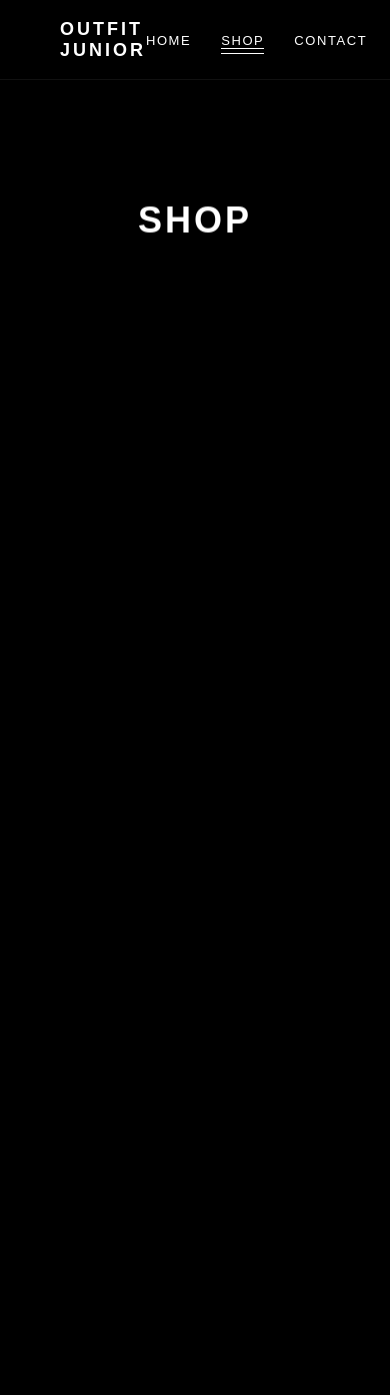
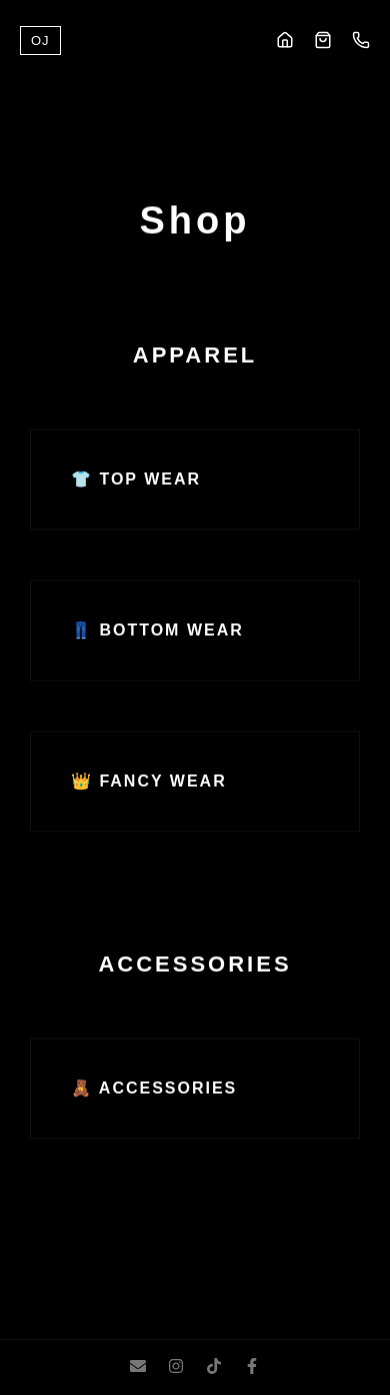
Before and after one commit to talhashah0/outfit-junior, a React (Vite) app: page /shop in a window 390 px wide. Before the commit the page ends 924 px from the top, so only its background shows below. Built offline with nearby package versions, Linux system fonts and the light colour scheme.

Commit message:
Update navbar responsiveness

```diff
--- a/package.json
+++ b/package.json
@@ -11,6 +11,7 @@
   },
   "dependencies": {
     "framer-motion": "^12.23.26",
+    "lucide-react": "^0.562.0",
     "react": "^19.2.0",
     "react-dom": "^19.2.0",
     "react-icons": "^5.5.0",
--- a/src/App.jsx
+++ b/src/App.jsx
@@ -2,6 +2,7 @@ import { Routes, Route, useLocation } from "react-router-dom";
 import { AnimatePresence } from "framer-motion";
 
 import Navbar from "./components/Navbar";
+import Footer from "./components/Footer";
 import PageWrapper from "./components/PageWrapper";
 
 import Home from "./pages/Home";
@@ -13,6 +14,7 @@ import "./App.css";
 
 export default function App() {
   const location = useLocation();
+  const isContact = location.pathname === "/contact";
 
   return (
     <>
@@ -59,6 +61,9 @@ export default function App() {
           </Routes>
         </AnimatePresence>
       </main>
+
+      {/* Footer logic */}
+      <Footer minimal={isContact} />
     </>
   );
 }
--- /dev/null
+++ b/src/components/Footer.css
@@ -0,0 +1,37 @@
+.footer {
+  height: 64px;                /* HARD LIMIT */
+  background: black;
+  display: flex;
+  justify-content: center;
+  align-items: center;
+  gap: 28px;
+  border-top: 1px solid #111;
+}
+
+/* ICONS */
+.footer a {
+  color: #777;
+  font-size: 16px;
+  line-height: 1;
+  transition: color 0.3s ease, transform 0.3s ease;
+}
+
+.footer a:hover {
+  color: white;
+  transform: translateY(-3px);
+}
+
+/* CONTACT PAGE */
+.footer-minimal {
+  height: 48px;
+  border-top: none;
+  opacity: 0.55;
+}
+
+/* MOBILE */
+@media (max-width: 768px) {
+  .footer {
+    height: 56px;
+    gap: 22px;
+  }
+}
--- /dev/null
+++ b/src/components/Footer.jsx
@@ -0,0 +1,44 @@
+import {
+  FaInstagram,
+  FaTiktok,
+  FaFacebookF,
+  FaEnvelope
+} from "react-icons/fa";
+import "./Footer.css";
+
+export default function Footer({ minimal }) {
+  return (
+    <footer className={minimal ? "footer footer-minimal" : "footer"}>
+      <a href="mailto:outfitjuniors@gmail.com" aria-label="Email">
+        <FaEnvelope />
+      </a>
+
+      <a
+        href="https://instagram.com/outfit.junior"
+        target="_blank"
+        rel="noreferrer"
+        aria-label="Instagram"
+      >
+        <FaInstagram />
+      </a>
+
+      <a
+        href="https://tiktok.com/@outfit.junior"
+        target="_blank"
+        rel="noreferrer"
+        aria-label="TikTok"
+      >
+        <FaTiktok />
+      </a>
+
+      <a
+        href="#"
+        target="_blank"
+        rel="noreferrer"
+        aria-label="Facebook"
+      >
+        <FaFacebookF />
+      </a>
+    </footer>
+  );
+}
--- a/src/components/Navbar.css
+++ b/src/components/Navbar.css
@@ -1,61 +1,111 @@
-.navbar {
+/* ===== ROOT NAVBAR ===== */
+.oj-navbar {
   position: fixed;
   top: 0;
+  left: 0;
   width: 100%;
   height: 80px;
-  background: rgba(0, 0, 0, 0.95);
-  display: flex;
-  justify-content: space-between;
-  align-items: center;
-  padding: 0 60px;
-  z-index: 1000;
+  background: #000;
+  z-index: 9999;
 }
 
-.logo {
-  color: white;
-  font-weight: 700;
-  letter-spacing: 3px;
-  font-size: 18px;
+/* ===== INNER ===== */
+.oj-navbar-inner {
+  max-width: 1400px;
+  height: 100%;
+  margin: 0 auto;
+  padding: 0 60px;
+  display: flex;
+  align-items: center;
+  justify-content: space-between;
 }
 
-.nav-links {
+/* ===== BRAND ===== */
+.oj-brand {
   display: flex;
-  gap: 30px;
-  list-style: none;
+  align-items: center;
+  gap: 14px;
+  text-decoration: none;
+  color: #fff;
+  cursor: pointer;
 }
 
-.nav-links a {
-  color: #ccc;
-  text-decoration: none;
+.oj-logo {
+  border: 1px solid #fff;
+  padding: 6px 10px;
   font-size: 13px;
-  letter-spacing: 2px;
-  text-transform: uppercase;
+  letter-spacing: 1px;
 }
 
-.nav-links a.active {
-  color: white;
-  border-bottom: 1px solid white;
-}
-.nav-links a {
-  position: relative;
-  letter-spacing: 0.12em;
+.oj-name {
+  font-size: 13px;
+  letter-spacing: 3px;
 }
 
-.nav-links a::after {
+/* ===== LINKS ===== */
+.oj-links {
+  display: flex;
+  gap: 40px;
+}
+
+.oj-link {
+  color: #fff;
+  text-decoration: none;
+  font-size: 12px;
+  letter-spacing: 2px;
+  position: relative;
+  display: flex;
+  align-items: center;
+  gap: 6px;
+}
+
+/* underline desktop */
+.oj-link::after {
   content: "";
   position: absolute;
   left: 0;
   bottom: -6px;
-  width: 100%;
+  width: 0%;
   height: 1px;
-  background: white;
-  transform: scaleX(0);
-  transform-origin: right;
-  transition: transform 0.4s cubic-bezier(0.22, 1, 0.36, 1);
+  background: #fff;
+  transition: width 0.3s ease;
 }
 
-.nav-links a:hover::after,
-.nav-links a.active::after {
-  transform: scaleX(1);
-  transform-origin: left;
+.oj-link:hover::after,
+.oj-link.active::after {
+  width: 100%;
 }
+
+/* icons hidden on desktop */
+.icon {
+  display: none;
+  width: 18px;
+  height: 18px;
+}
+
+/* ===== MOBILE ONLY ===== */
+@media (max-width: 768px) {
+  .oj-navbar-inner {
+    padding: 0 20px;
+  }
+
+  .oj-name {
+    display: none;
+  }
+
+  .text {
+    display: none;
+  }
+
+  .icon {
+    display: block;
+  }
+
+  .oj-links {
+    gap: 20px;
+  }
+
+  .oj-link::after {
+    display: none;
+  }
+}
--- a/src/components/Navbar.jsx
+++ b/src/components/Navbar.jsx
@@ -1,16 +1,35 @@
 import { NavLink } from "react-router-dom";
+import { Home, ShoppingBag, Phone } from "lucide-react";
 import "./Navbar.css";
 
 export default function Navbar() {
   return (
-    <nav className="navbar">
-      <div className="logo">OUTFIT JUNIOR</div>
+    <header className="oj-navbar">
+      <div className="oj-navbar-inner">
+        {/* LEFT */}
+        <NavLink to="/" className="oj-brand">
+          <div className="oj-logo">OJ</div>
+          <span className="oj-name">OUTFIT JUNIOR</span>
+        </NavLink>
 
-      <ul className="nav-links">
-        <li><NavLink to="/" end>Home</NavLink></li>
-        <li><NavLink to="/shop">Shop</NavLink></li>
-        <li><NavLink to="/contact">Contact</NavLink></li>
-      </ul>
-    </nav>
+        {/* RIGHT */}
+        <div className="oj-links">
+          <NavLink to="/" className="oj-link">
+            <span className="text">HOME</span>
+            <Home className="icon" />
+          </NavLink>
+
+          <NavLink to="/shop" className="oj-link">
+            <span className="text">SHOP</span>
+            <ShoppingBag className="icon" />
+          </NavLink>
+
+          <NavLink to="/contact" className="oj-link">
+            <span className="text">CONTACT</span>
+            <Phone className="icon" />
+          </NavLink>
+        </div>
+      </div>
+    </header>
   );
 }
--- a/src/pages/Shop.css
+++ b/src/pages/Shop.css
@@ -1,75 +1,82 @@
 .shop-page {
   min-height: 100vh;
-  padding: 140px 80px 80px;
-  background: black;
-  color: white;
+  padding: 140px 80px 100px;
+  background: #000;
+  color: #fff;
 }
 
 .shop-title {
   text-align: center;
-  font-size: 36px;
-  letter-spacing: 3px;
-  margin-bottom: 80px;
+  font-size: 38px;
+  letter-spacing: 4px;
+  margin-bottom: 100px;
 }
 
-/* GRID */
-.product-grid {
+.shop-section {
+  margin-bottom: 120px;
+}
+
+.section-title {
+  text-align: center;
+  font-size: 22px;
+  letter-spacing: 3px;
+  margin-bottom: 60px;
+  text-transform: uppercase;
+}
+
+/* TILE GRID */
+.tile-grid {
   display: grid;
-  grid-template-columns: repeat(auto-fit, minmax(260px, 1fr));
+  grid-template-columns: repeat(3, 1fr);
   gap: 50px;
 }
 
-/* CARD */
-.product-card {
-  cursor: pointer;
-  transition: transform 0.4s ease;
-  text-decoration: none;   /* FIX underline */
-  color: white;            /* FIX link color */
+.tile-grid.single {
+  grid-template-columns: 1fr;
+  max-width: 420px;
+  margin: 0 auto;
 }
 
-.product-card:hover {
-  transform: translateY(-8px);
+/* TILE */
+.shop-tile {
+  border: 1px solid #111;
+  padding: 40px;
+  cursor: pointer;
+  transition: transform 0.3s ease, border 0.3s ease;
 }
 
-/* IMAGE */
-.image-wrap {
-  width: 100%;
-  height: 360px;
-  overflow: hidden;
+.shop-tile:hover {
+  transform: translateY(-6px);
+  border-color: #444;
 }
 
-.image-wrap img {
-  width: 100%;
-  height: 100%;
-  object-fit: cover;
-  transition: transform 0.6s ease;
+.shop-tile h3 {
+  font-size: 16px;
+  letter-spacing: 2px;
+  text-transform: uppercase;
 }
 
-.product-card:hover img {
-  transform: scale(1.08);
+/* EXPANDED CONTENT */
+.tile-content {
+  margin-top: 25px;
+  list-style: none;
+  padding: 0;
 }
 
-/* INFO */
-.product-info {
-  margin-top: 18px;
-  text-align: center;
-}
-
-.product-info h3 {
+.tile-content li {
   font-size: 14px;
-  letter-spacing: 2px;
-  text-transform: uppercase;
-  margin-bottom: 6px;
-}
-
-.product-info span {
-  font-size: 14px;
-  color: #aaa;
+  letter-spacing: 1px;
+  color: #ccc;
+  margin-bottom: 12px;
 }
 
 /* MOBILE */
-@media (max-width: 768px) {
+@media (max-width: 900px) {
+  .tile-grid {
+    grid-template-columns: 1fr;
+  }
+
   .shop-page {
-    padding: 120px 30px 60px;
+    padding: 120px 30px 80px;
   }
 }
--- a/src/pages/Shop.jsx
+++ b/src/pages/Shop.jsx
@@ -1,9 +1,90 @@
+import { useState } from "react";
 import "./Shop.css";
 
 export default function Shop() {
+  const [openTile, setOpenTile] = useState(null);
+
+  const toggle = (tile) => {
+    setOpenTile(openTile === tile ? null : tile);
+  };
+
   return (
-    <section className="shop-page">
-      <h1 className="shop-title">SHOP</h1>
-    </section>
+    <div className="shop-page">
+      <h1 className="shop-title">Shop</h1>
+
+      {/* APPAREL */}
+      <section className="shop-section">
+        <h2 className="section-title">Apparel</h2>
+
+        <div className="tile-grid">
+          {/* TOP WEAR */}
+          <div className="shop-tile" onClick={() => toggle("top")}>
+            <h3>👕 Top Wear</h3>
+
+            {openTile === "top" && (
+              <ul className="tile-content">
+                <li>T-Shirts</li>
+                <li>Casual Shirts</li>
+                <li>Hoodies</li>
+                <li>Sweaters</li>
+              </ul>
+            )}
+          </div>
+
+          {/* BOTTOM WEAR */}
+          <div className="shop-tile" onClick={() => toggle("bottom")}>
+            <h3>👖 Bottom Wear</h3>
+
+            {openTile === "bottom" && (
+              <ul className="tile-content">
+                <li>Pants</li>
+                <li>Trousers</li>
+              </ul>
+            )}
+          </div>
+
+          {/* FANCY WEAR */}
+          <div className="shop-tile" onClick={() => toggle("fancy")}>
+            <h3>👑 Fancy Wear</h3>
+
+            {openTile === "fancy" && (
+              <ul className="tile-content">
+                <li>Boys Three Piece Suit</li>
+                <li>Sherwani</li>
+                <li>Kurta Shalwar</li>
+                <li>Waistcoat</li>
+                <li>Dress Coat</li>
+                <li>Prince Coat</li>
+              </ul>
+            )}
+          </div>
+        </div>
+      </section>
+
+      {/* ACCESSORIES */}
+      <section className="shop-section">
+        <h2 className="section-title">Accessories</h2>
+
+        <div className="tile-grid single">
+          <div className="shop-tile" onClick={() => toggle("accessories")}>
+            <h3>🧸 Accessories</h3>
+
+            {openTile === "accessories" && (
+              <ul className="tile-content">
+                <li>Gallace</li>
+                <li>Belt</li>
+                <li>Bow</li>
+                <li>Cap</li>
+                <li>Booties</li>
+                <li>Socks</li>
+                <li>Blankets</li>
+                <li>Swaddles</li>
+                <li>Bibs</li>
+              </ul>
+            )}
+          </div>
+        </div>
+      </section>
+    </div>
   );
 }
```
Also changed, not shown: 1 other file (tests, documents, lock files or other folders).
